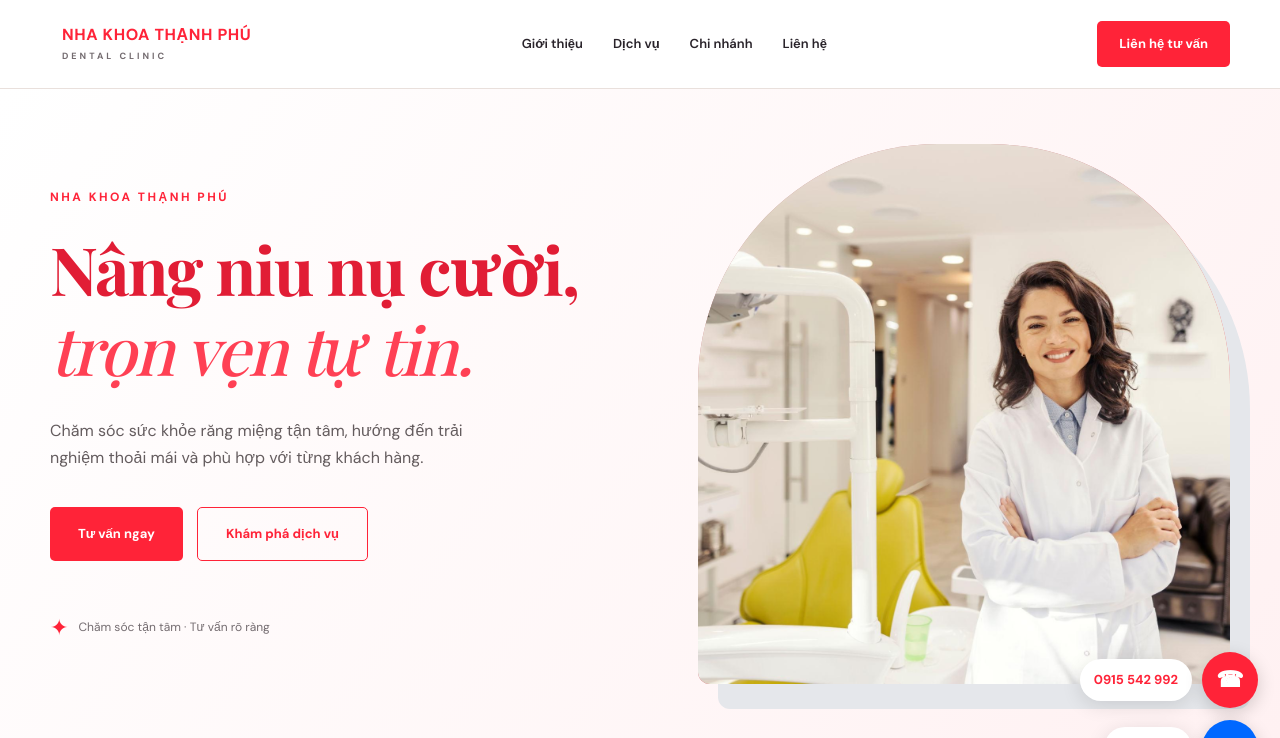
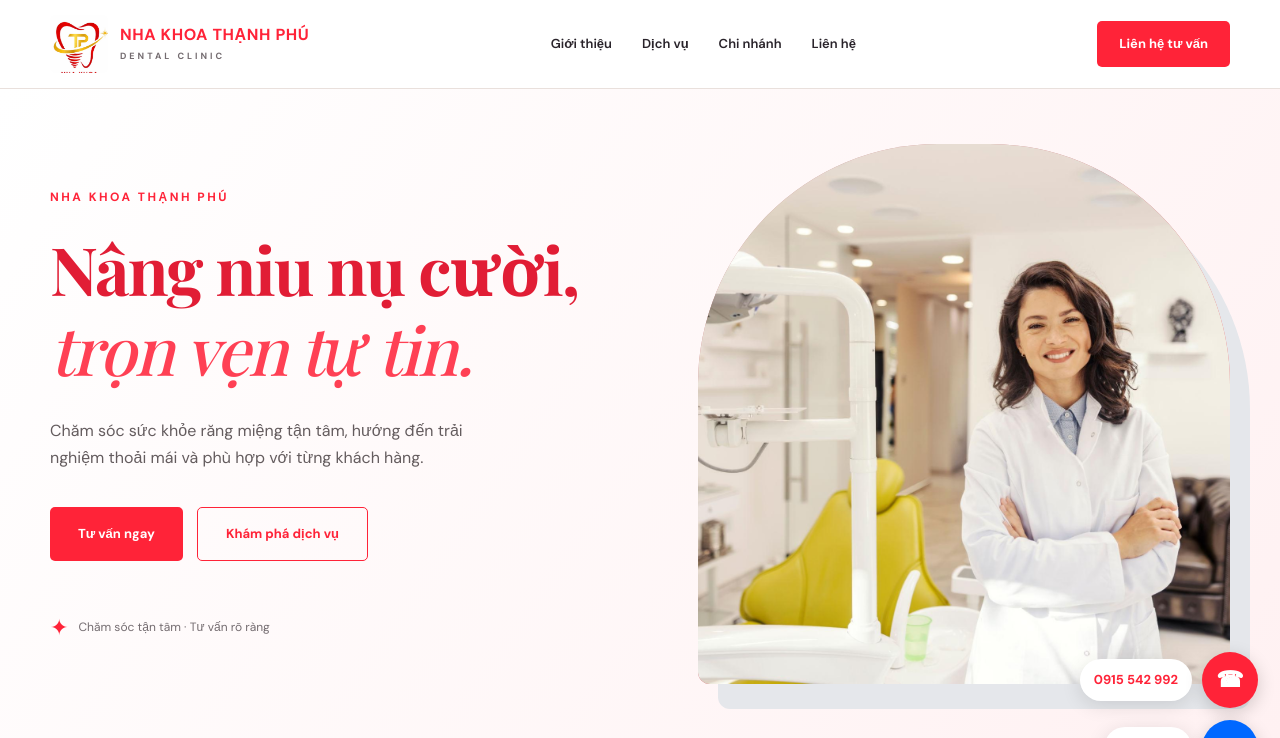
Before and after one commit to quangthanhservice-pixel/nha-khoa-thanh-phu, a FastAPI app: page / in a window 1280 px wide. Shown: the top 738 px of the page. Run offline with FastAPI, Linux system fonts and the light colour scheme; data that the repository does not hold is empty.

Commit message:
Crop original uploaded logo visually to TP symbol only

```diff
--- a/static/home.css
+++ b/static/home.css
@@ -1814,3 +1814,9 @@ h2 { font-size: clamp(32px, 4vw, 48px); }
 .footer-brand-logo-image { display:block; width:68px; height:68px; object-fit:contain; flex:none; border-radius:6px; background:#fff; }
 .brand-logo-image[hidden], .footer-brand-logo-image[hidden], .logo-mark[hidden], .footer-logo-icon[hidden] { display:none !important; }
 @media (max-width: 600px) { .brand-logo-image { width:44px; height:44px; } .footer-brand-logo-image { width:54px; height:54px; } }
+
+/* Show only the top TP symbol of the ORIGINAL uploaded logo; preserve clinic name beside it. */
+.brand-symbol-crop, .footer-symbol-crop { display:block; flex:none; background-color:#fff; background-image:url("/static/images/logo%20nktp.jpg"); background-repeat:no-repeat; background-position:center top; border-radius:5px; }
+.brand-symbol-crop { width:58px; height:58px; background-size:86px 86px; }
+.footer-symbol-crop { width:68px; height:68px; background-size:100px 100px; }
+@media(max-width:600px) { .brand-symbol-crop { width:44px; height:44px; background-size:66px 66px; } .footer-symbol-crop { width:54px; height:54px; background-size:80px 80px; } }
```
